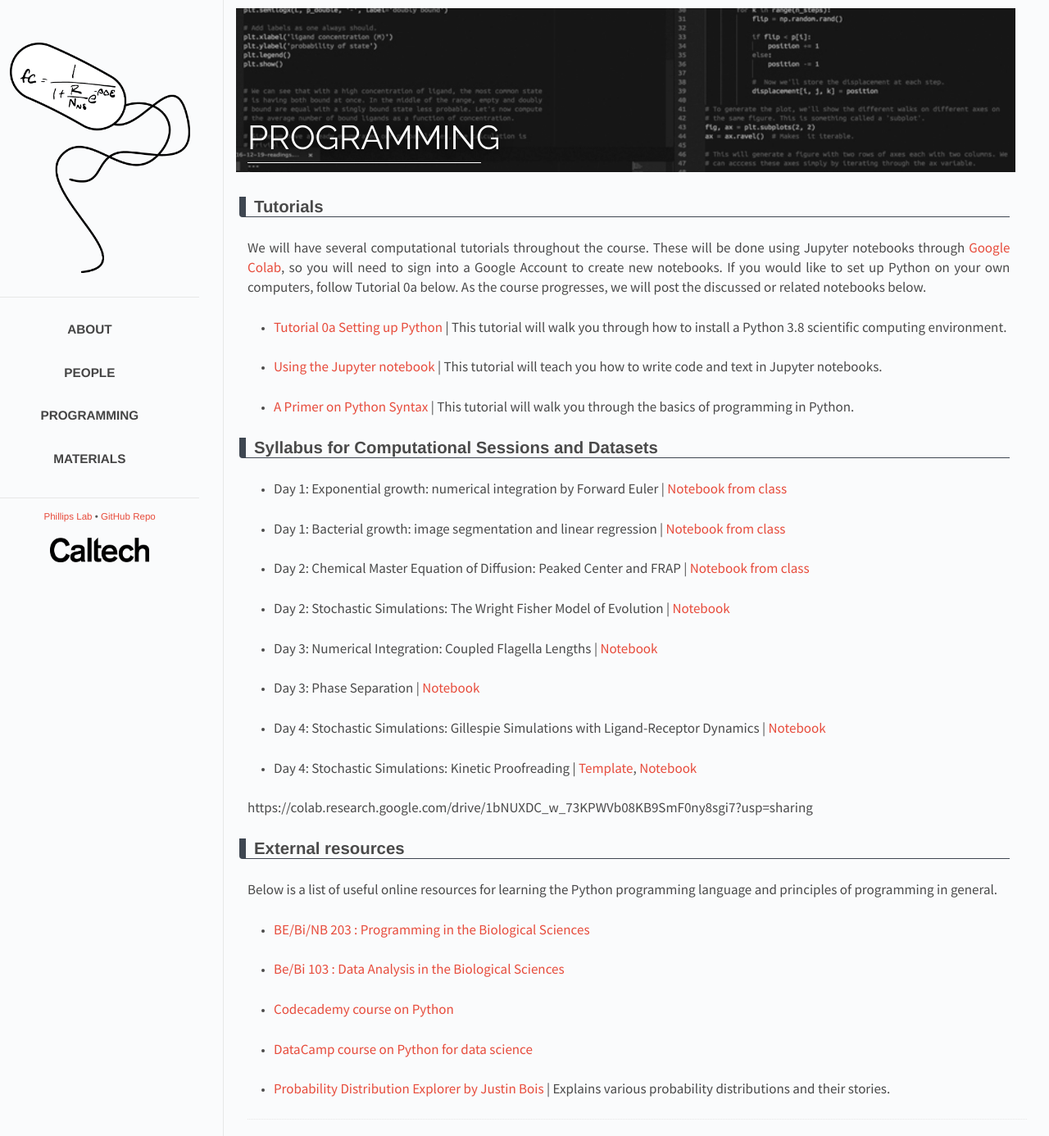
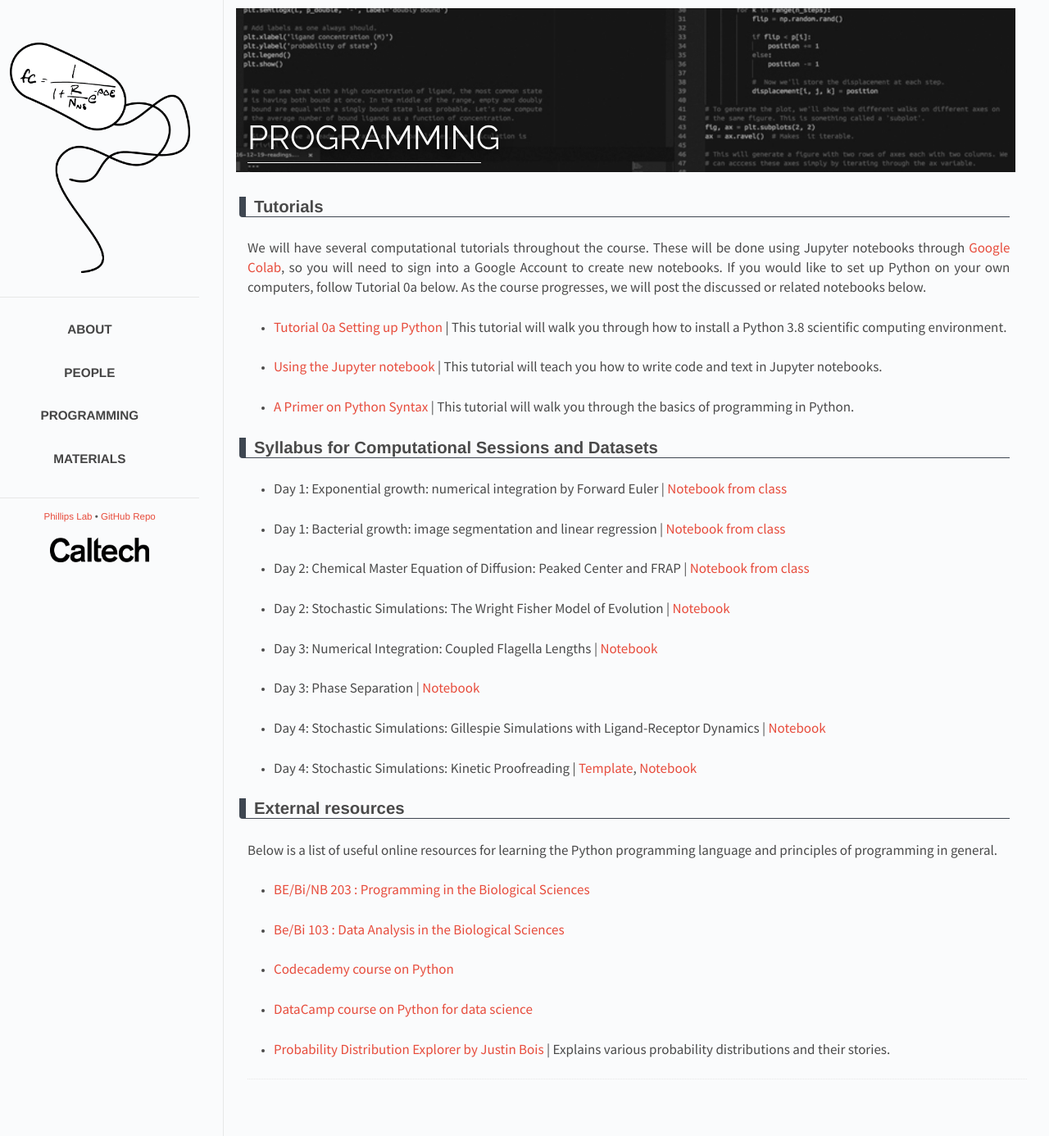
Before and after one commit to RPGroup-PBoC/pboc22_dresden, a Jekyll site: the page built from _posts/2022-01-29-code.md, in a window 1280 px wide. Shown: the whole page at 82% size. Built offline with Jekyll 4.4.1, drawn with Linux system fonts in a browser that asks for light colours; some of the changed lines change nothing that is shown.

```diff
--- a/_posts/2022-01-29-code.md
+++ b/_posts/2022-01-29-code.md
@@ -56,7 +56,6 @@
 * <span style="font-size: 17px">Day 4: Stochastic Simulations: Kinetic Proofreading \|</span> <a href="https://colab.research.google.com/drive/1Xc3HkJMOCfsXJbcRwtp0fctB5wcnMzGJ?usp=sharing" target="_blank" style="font-size: 17px">Template</a>, <a href="https://colab.research.google.com/drive/1bNUXDC_w_73KPWVb08KB9SmF0ny8sgi7?usp=sharing" target="_blank" style="font-size: 17px">Notebook</a>
 
 
-https://colab.research.google.com/drive/1bNUXDC_w_73KPWVb08KB9SmF0ny8sgi7?usp=sharing
 
 ## External resources
 
```
